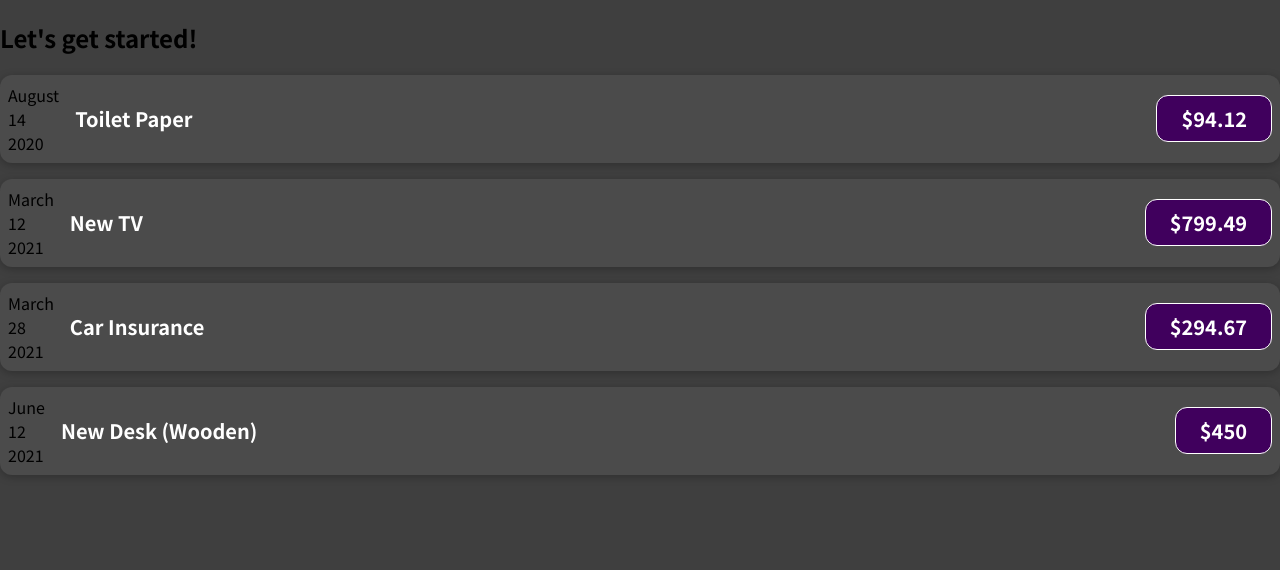
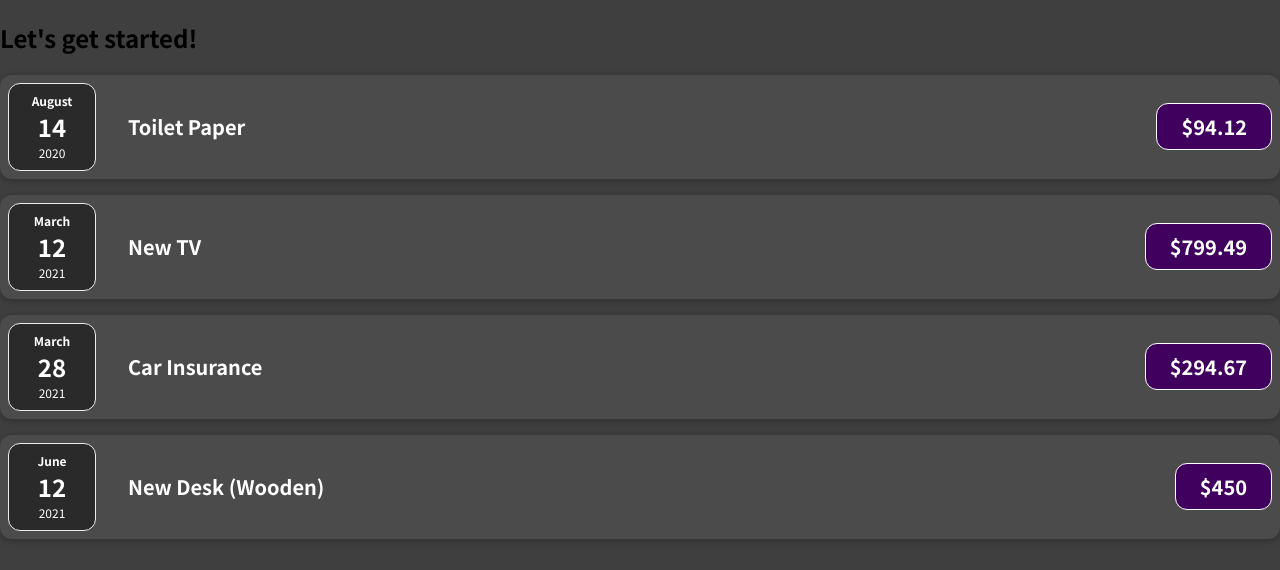
Before and after one commit to NicoleDreon/react-complete-guide, a JavaScript app: page / in a window 1280 px wide. Shown: the top 570 px of the page. Built offline with nearby package versions, Linux system fonts and the light colour scheme.

Commit message:
seprate date into own component

```diff
--- a/src/App.js
+++ b/src/App.js
@@ -30,22 +30,22 @@
         title={expenses[0].title}
         amount={expenses[0].amount}
         date={expenses[0].date}
-      ></ExpenseItem>
+      />
       <ExpenseItem
         title={expenses[1].title}
         amount={expenses[1].amount}
         date={expenses[1].date}
-      ></ExpenseItem>
+      />
       <ExpenseItem
         title={expenses[2].title}
         amount={expenses[2].amount}
         date={expenses[2].date}
-      ></ExpenseItem>
+      />
       <ExpenseItem
         title={expenses[3].title}
         amount={expenses[3].amount}
         date={expenses[3].date}
-      ></ExpenseItem>
+      />
     </div>
   );
 }
--- /dev/null
+++ b/src/components/ExpenseDate.css
@@ -0,0 +1,26 @@
+.expense-date {
+  display: flex;
+  flex-direction: column;
+  width: 5.5rem;
+  height: 5.5rem;
+  border: 1px solid #ececec;
+  background-color: #2a2a2a;
+  color: white;
+  border-radius: 12px;
+  align-items: center;
+  justify-content: center;
+}
+
+.expense-date__month {
+  font-size: 0.75rem;
+  font-weight: bold;
+}
+
+.expense-date__year {
+  font-size: 0.75rem;
+}
+
+.expense-date__day {
+  font-size: 1.5rem;
+  font-weight: bold;
+}
--- /dev/null
+++ b/src/components/ExpenseDate.js
@@ -0,0 +1,17 @@
+import "./ExpenseDate.css";
+
+function ExpenseDate(props) {
+  const month = props.date.toLocaleString("en-US", { month: "long" });
+  const day = props.date.toLocaleString("en-US", { day: "2-digit" });
+  const year = props.date.getFullYear();
+
+  return (
+    <div className='expense-date'>
+      <div className='expense-date__month'>{month}</div>
+      <div className='expense-date__day'>{day}</div>
+      <div className='expense-date__year'>{year}</div>
+    </div>
+  );
+}
+
+export default ExpenseDate;
--- a/src/components/ExpenseItem.js
+++ b/src/components/ExpenseItem.js
@@ -1,18 +1,11 @@
+import ExpenseDate from "./ExpenseDate";
 import "./ExpenseItem.css";
 
 function ExpenseItem(props) {
-  const month = props.date.toLocaleString("en-US", { month: "long" });
-  const day = props.date.toLocaleString("en-US", { day: "2-digit" });
-  const year = props.date.getFullYear();
-
   return (
     <div className='expense-item'>
-      <div>
-        <div>{month}</div>
-        <div>{day}</div>
-        <div>{year}</div>
-      </div>
       <div className='expense-item__description'>
+        <ExpenseDate date={props.date} />
         <h2>{props.title}</h2>
         <div className='expense-item__price'>${props.amount}</div>
       </div>
```
Also changed, not shown: 1 other file (tests, documents, lock files or other folders).
